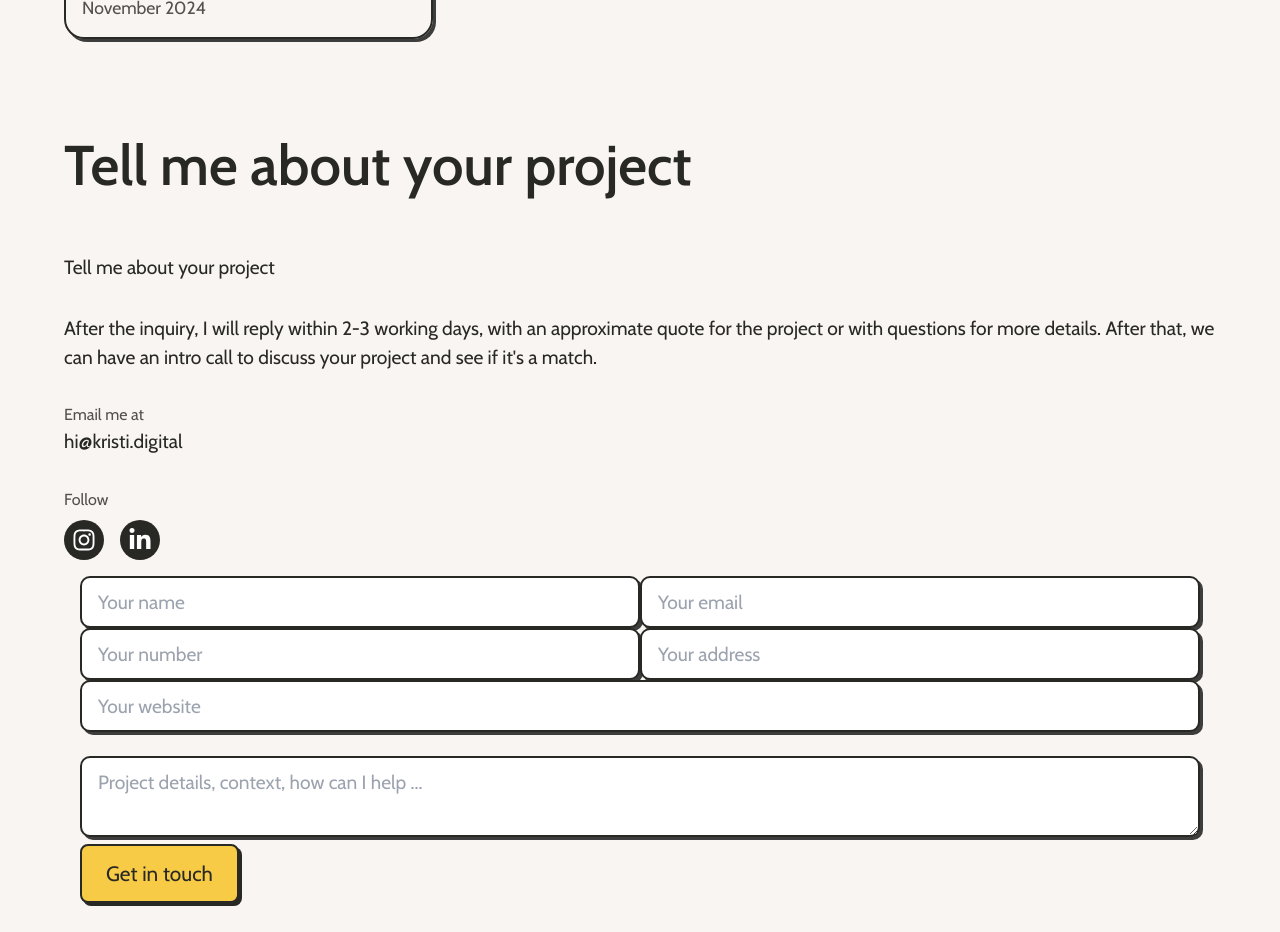
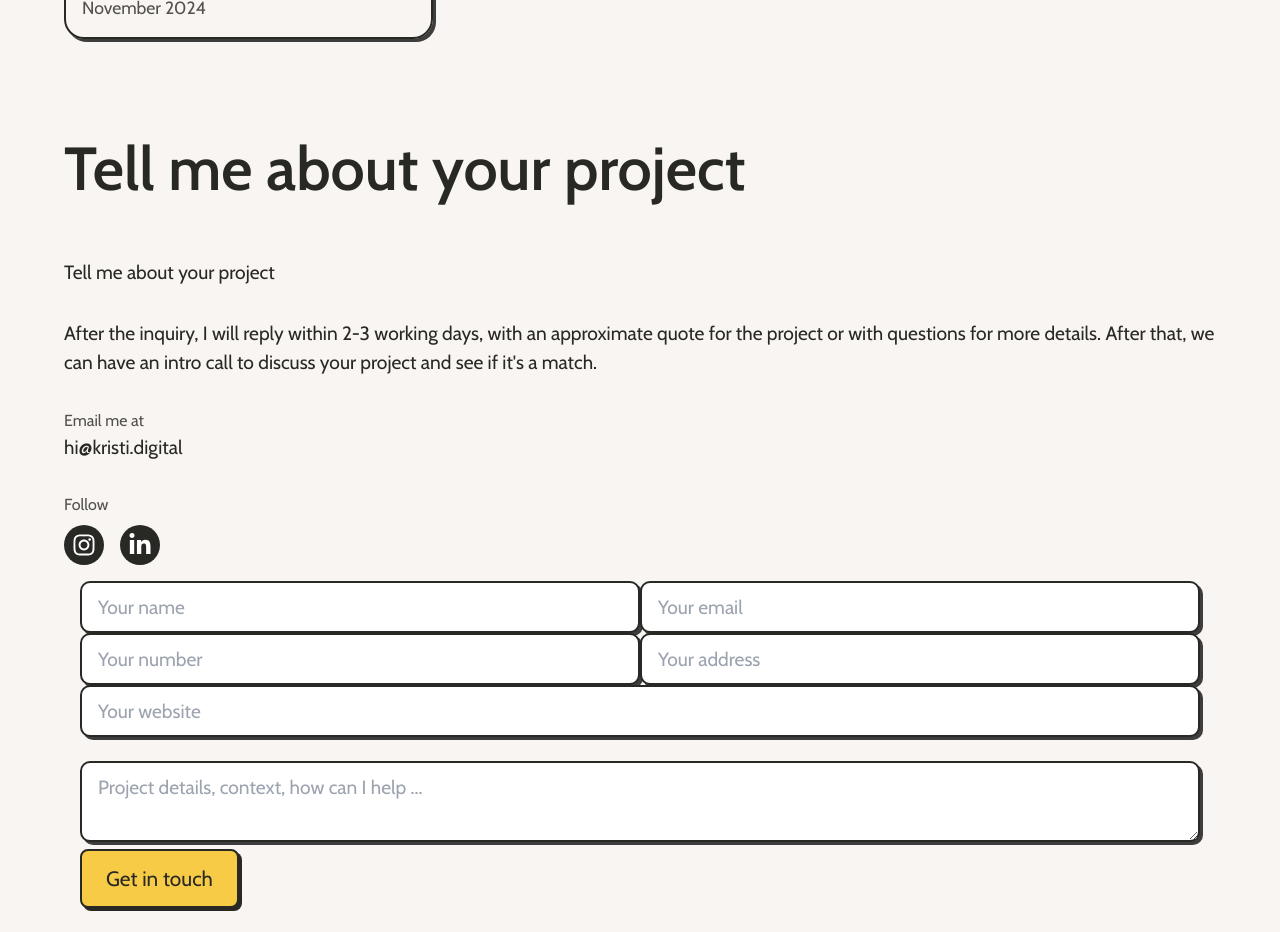
Before and after one commit to prathamm2506/new_portfolio, a React (Vite) app: page / in a window 1280 px wide. Shown: the part 5720-6652 px from the top of the page. Built offline with nearby package versions, Linux system fonts and the light colour scheme.

Commit message:
contact done

```diff
--- a/src/components/contact/Contact.css
+++ b/src/components/contact/Contact.css
@@ -5,10 +5,10 @@
 }
 
 .conttext h1{
-    font-size: 3.8rem;
-    line-height: 110%;
-    margin-bottom: 1.5rem;
-    font-weight: 600;
+    font-size: 3.8rem !important;
+    line-height: 110% !important;
+    margin-bottom: 1.5rem !important;
+    font-weight: 600 !important;
     text-align: left !important;
 }
 
```
